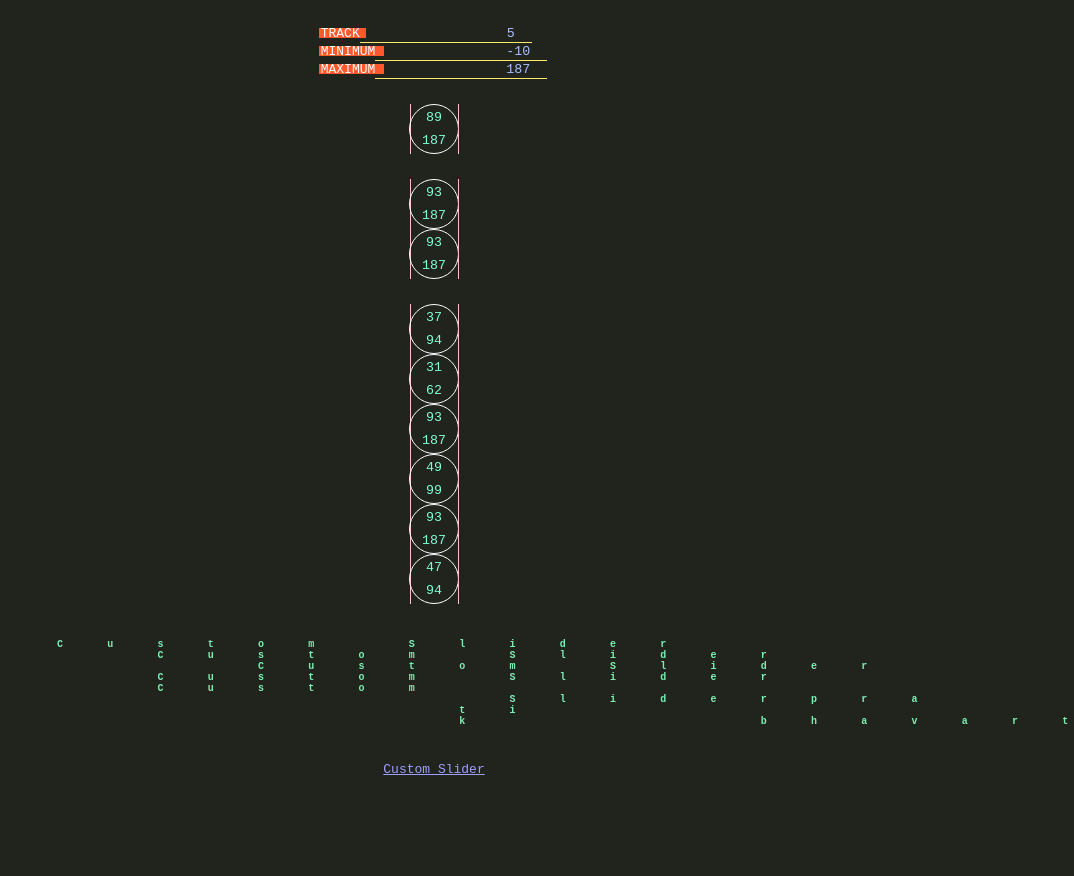
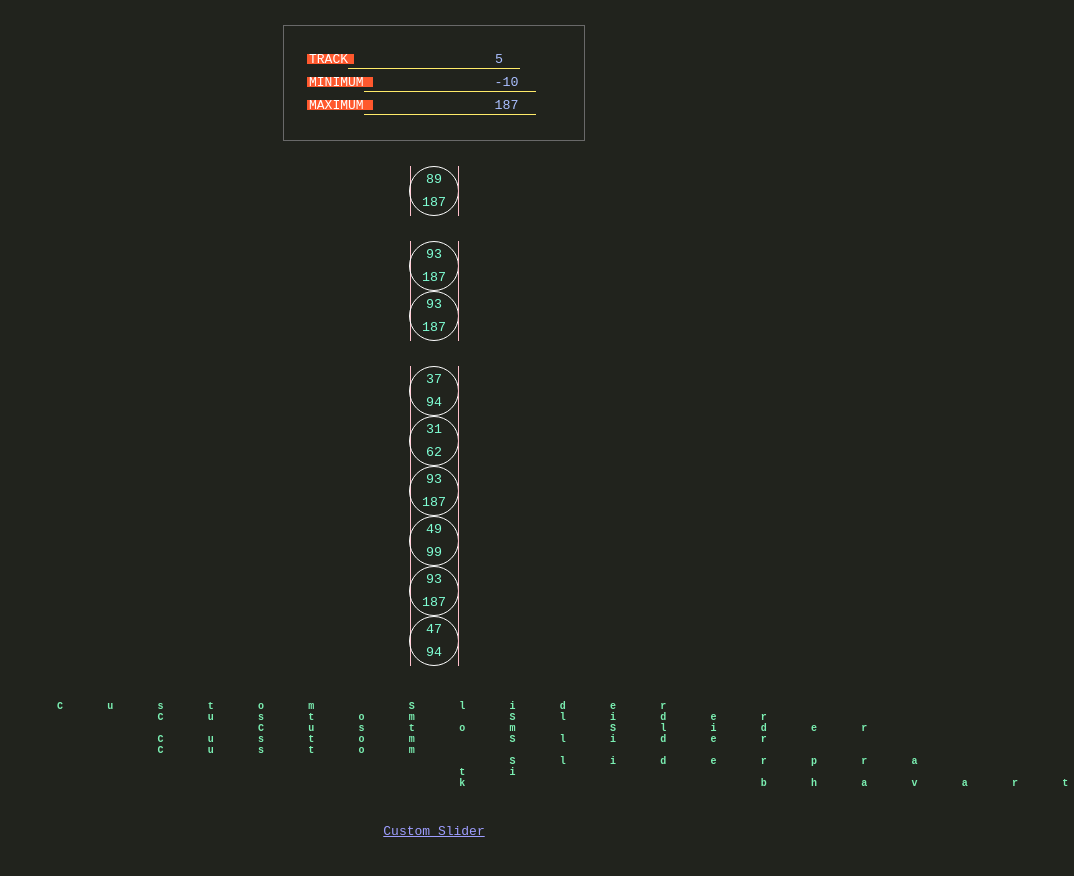
Before and after one commit to pratikbhavarthe/custom-slider, a React (Create React App) app: page / in a window 1280 px wide. Shown: the top 876 px of the page, without its empty margins (206-1280 px from the left). Before the commit the page ends 827 px from the top, so only its background shows below. Built offline with nearby package versions, Linux system fonts and the light colour scheme.

Commit message:
Style adjustments for 'control-panel' class

```diff
--- a/src/App.css
+++ b/src/App.css
@@ -59,3 +59,24 @@ label:before {
   left: -2px;
   background-color: #ff582d;
 }
+
+.control-panel-container {
+  display: flex;
+  flex-direction: row;
+  align-items: start;
+  justify-content: space-between;
+  top: 50px;
+  width: 100vw;
+}
+.control-panel {
+  top: 50px;
+  width: 250px;
+  min-width: none;
+  padding: 25px;
+  border: 1pt solid rgb(105, 105, 105);
+
+  display: flex;
+  color: white;
+  flex-direction: column;
+  gap: 5px;
+}
```
